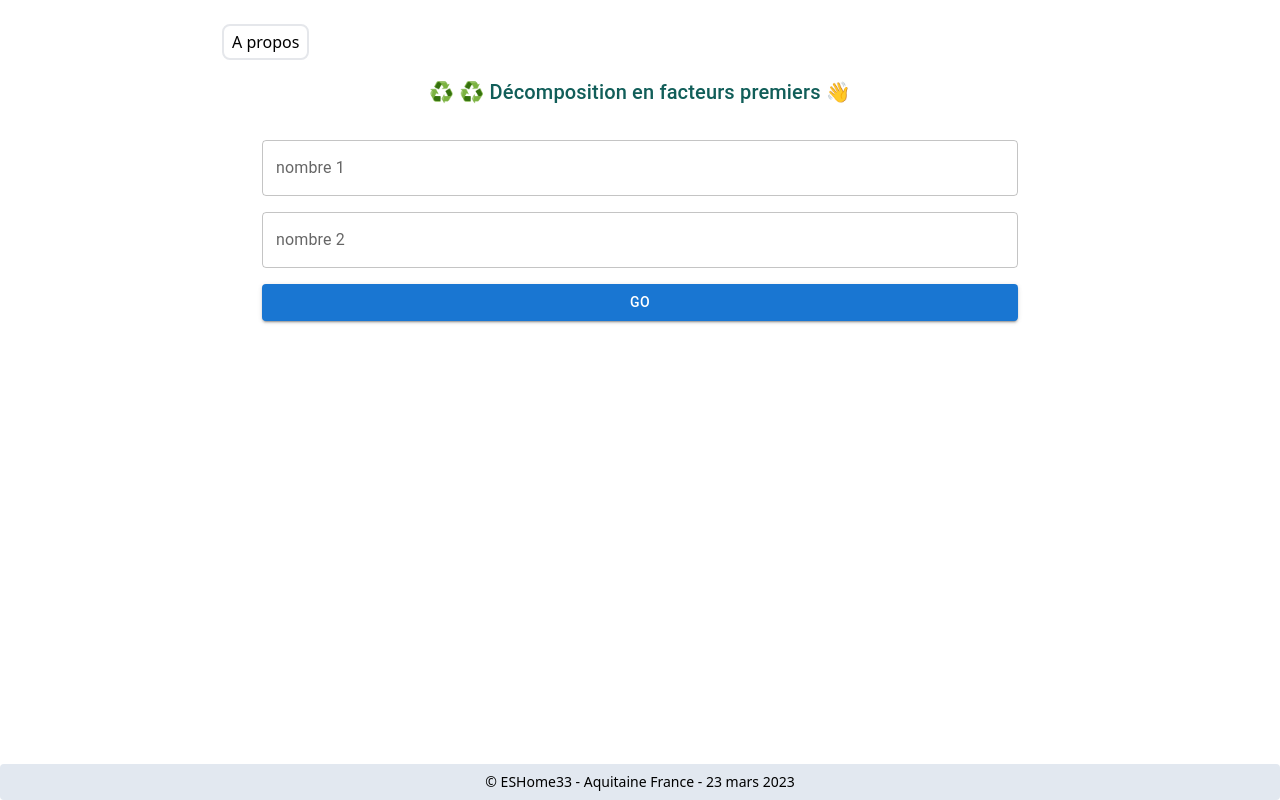
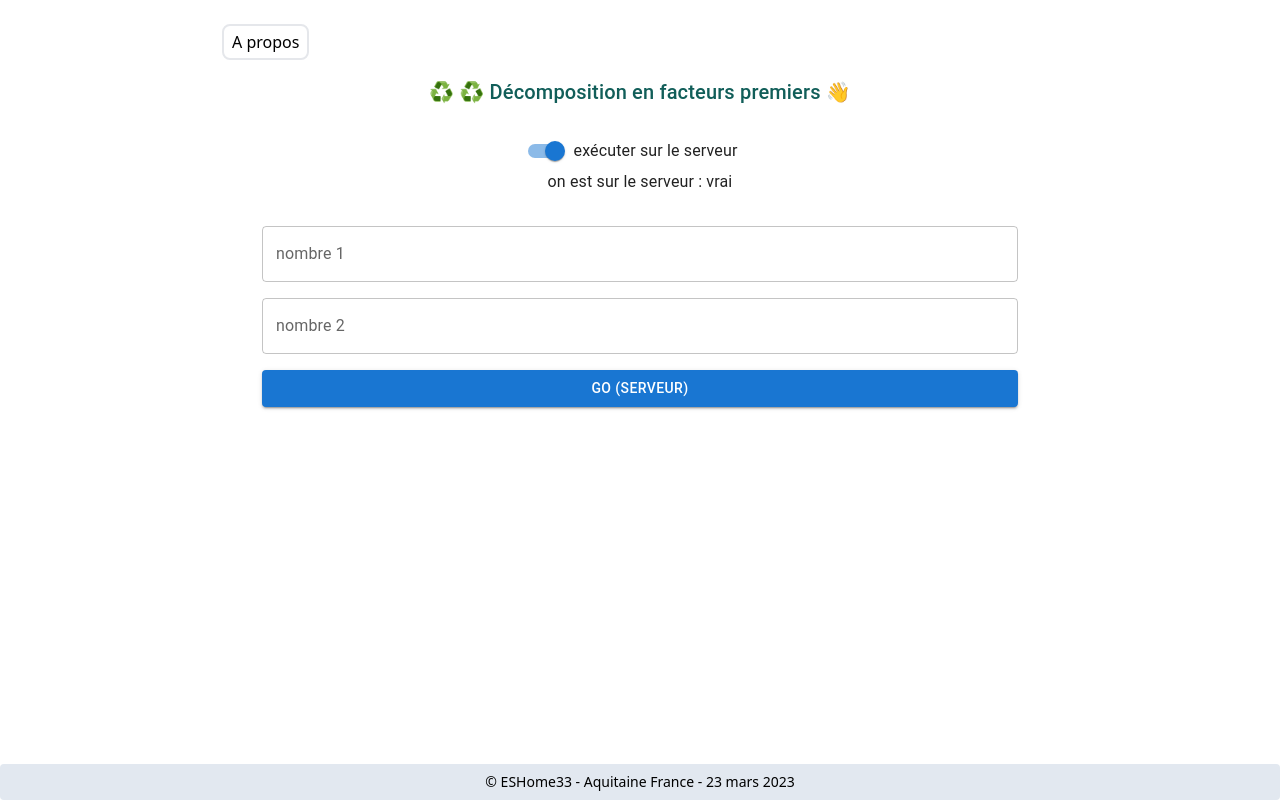
Before and after one commit to esHome33/ppcm, a Next.js app: page / in a window 1280 px wide. Built offline with nearby package versions, Linux system fonts and the light colour scheme.

Commit message:
V3 : choix local ou serveur

```diff
--- a/components/Decomposeur.tsx
+++ b/components/Decomposeur.tsx
@@ -11,16 +11,22 @@ import axios from "axios";
 import { useState } from "react";
 import toast from "react-hot-toast";
 import { Data } from "../pages/api/eratos";
-import { Decomposition } from "../utils/decompose";
+import decompose, { Decomposition, DecParams } from "../utils/decompose";
 import ResuCard from "./ResuCard";
 
-const Decomposeur = () => {
+type Props = {
+	action: boolean;
+};
+
+const Decomposeur = (props: Props) => {
 	const [resVisible, setResVisible] = useState<boolean>(false);
 	const [attenteVisible, setAttenteVisible] = useState<boolean>(false);
 	const [btnDisabled, setbtnDisable] = useState<boolean>(false);
 	const [val_nb1, setVal_nb1] = useState<bigint>(0n);
 	const [val_nb2, setVal_nb2] = useState<bigint>(0n);
-	const [duree_calcul, setDuree_calcul] = useState<string | undefined>(undefined);
+	const [duree_calcul, setDuree_calcul] = useState<string | undefined>(
+		undefined
+	);
 
 	const [dec1, setdec1] = useState<Decomposition>([]);
 	const [dec2, setdec2] = useState<Decomposition>([]);
@@ -29,6 +35,7 @@ const Decomposeur = () => {
 		setResVisible(false);
 		setAttenteVisible(false);
 		setVal_nb1(BigInt(val));
+		setDuree_calcul(undefined);
 		//console.log("NB 1 changé : " + val_nb1 + " !");
 	};
 
@@ -36,6 +43,7 @@ const Decomposeur = () => {
 		setResVisible(false);
 		setAttenteVisible(false);
 		setVal_nb2(BigInt(val));
+		setDuree_calcul(undefined);
 		//console.log("NB 2 changé : " + val_nb2 + " !");
 	};
 
@@ -48,29 +56,63 @@ const Decomposeur = () => {
 			return m_s_arrondi + " s";
 		} else if (millis < 3600000) {
 			const mn = millis / 60000;
-			const ss = (millis - Math.floor(mn)*60000) / 1000
+			const ss = (millis - Math.floor(mn) * 60000) / 1000;
 			return mn.toFixed(0) + " mn " + ss.toFixed(0) + " s";
 		} else {
 			const hh = millis / 3600000;
 			const mn = (millis - Math.floor(hh) * 3600000) / 60000;
-			const ss = (millis - Math.floor(mn) * 60000 - Math.floor(hh) * 3600000) / 1000;
-			return hh.toFixed(0) + " h " + mn.toFixed(0) + " mn " + ss.toFixed(0) + " s";
+			const ss =
+				(millis - Math.floor(mn) * 60000 - Math.floor(hh) * 3600000) / 1000;
+			return (
+				hh.toFixed(0) +
+				" h " +
+				mn.toFixed(0) +
+				" mn " +
+				ss.toFixed(0) +
+				" s"
+			);
 		}
-	}
+	};
 
-	/*const goCalc = () => {
+	const goCalc = () => {
 		let p: DecParams = {
 			nb1: BigInt(val_nb1),
 			nb2: BigInt(val_nb2),
 		};
+		setbtnDisable(true);
 		setAttenteVisible(true);
-		let resu = decompose(p);
-		setResVisible(true);
-		setAttenteVisible(false);
-		setdec1(resu[0]);
-		setdec2(resu[1]);
-		//console.log(resu);
-	};*/
+		setResVisible(false);
+		const DD = new Date();
+		const prom = new Promise<Decomposition[]>((resolve, reject) => {
+			try {
+				let resu = decompose(p);
+				resolve(resu);
+			} catch (error) {
+				reject(error);
+			}
+		});
+		prom
+			.then((res) => {
+				setdec1(res[0]);
+				setdec2(res[1]);
+				const DA = new Date();
+				const ecart = DA.getTime() - DD.getTime();
+				setDuree_calcul(formateMS(ecart));
+				setAttenteVisible(false);
+				setResVisible(true);
+				setbtnDisable(false);
+			})
+			.catch((err) => {
+				setdec1(["Erreur calcul", JSON.stringify(err)]);
+				setdec2(["//"]);
+				const DA = new Date();
+				const ecart = DA.getTime() - DD.getTime();
+				setDuree_calcul(formateMS(ecart));
+				setAttenteVisible(false);
+				setResVisible(true);
+				setbtnDisable(false);
+			});
+	};
 
 	const goCalc2 = () => {
 		setAttenteVisible(true);
@@ -86,7 +128,7 @@ const Decomposeur = () => {
 				const d1 = response.data.dec_n1;
 				const d2 = response.data.dec_n2;
 				const t_arrivee = new Date();
-				const diff =  t_arrivee.getTime() - t_depart.getTime();
+				const diff = t_arrivee.getTime() - t_depart.getTime();
 				setDuree_calcul(formateMS(diff));
 				setAttenteVisible(false);
 				setResVisible(true);
@@ -97,11 +139,11 @@ const Decomposeur = () => {
 			.catch((err) => {
 				if (axios.isAxiosError(err)) {
 					const msg = err.message;
-					if (msg.includes('504')) {
+					if (msg.includes("504")) {
 						setdec1(["Le temps de calcul max est dépassé (10s)"]);
 						setdec2(["Le service est gratuit"]);
 					} else {
-						setdec1([err.name,err.message]);
+						setdec1([err.name, err.message]);
 						setdec2([""]);
 					}
 				} else {
@@ -180,10 +222,14 @@ const Decomposeur = () => {
 							fullWidth
 							disabled={btnDisabled}
 							onClick={() => {
-								goCalc2();
+								if (props.action) {
+									goCalc2();
+								} else {
+									goCalc();
+								}
 							}}
 						>
-							Go
+							{props.action ? "Go (serveur)" : "Go (en local)"}
 						</Button>
 					</ListItem>
 					{attenteVisible ? (
@@ -202,7 +248,7 @@ const Decomposeur = () => {
 								decomp1={dec1}
 								nombre2={val_nb2}
 								decomp2={dec2}
-								duree = {duree_calcul}
+								duree={duree_calcul}
 							/>
 						</ListItem>
 					) : null}
--- a/package.json
+++ b/package.json
@@ -1,6 +1,6 @@
 {
 	"name": "factorize_app",
-	"version": "1.1.0",
+	"version": "1.2.0",
 	"author": "Etienne Schwartz",
 	"description": "Factor your integers as prime products with Euclid's algorithm. Factorisez sous forme de produits de nombre premiers vos nombres entiers avec l'algorithme d'Euclide.",
 	"scripts": {
--- a/pages/index.tsx
+++ b/pages/index.tsx
@@ -1,12 +1,13 @@
-
-import Layout from '../components/Layout'
-import { NextPage } from 'next'
-import { Typography } from '@mui/material'
-import Decomposeur from '../components/Decomposeur'
-import { Toaster } from 'react-hot-toast'
+import Layout from "../components/Layout";
+import { NextPage } from "next";
+import { Box, FormControlLabel, Switch, Typography } from "@mui/material";
+import Decomposeur from "../components/Decomposeur";
+import { Toaster } from "react-hot-toast";
+import { useState } from "react";
 
 const IndexPage: NextPage = () => {
-  return (
+	const [local, setLocal] = useState<boolean>(true);
+	return (
 		<Layout
 			title="Facteurs premiers"
 			home_invisible
@@ -19,11 +20,23 @@ const IndexPage: NextPage = () => {
 				{" "}
 				♻️ ♻️ Décomposition en facteurs premiers 👋
 			</Typography>
-
-			<Decomposeur />
+			<br />
+			<Box textAlign={'center'}>
+				<FormControlLabel
+					control={<Switch defaultChecked />}
+					label="exécuter sur le serveur"
+					onChange={() => {
+						setLocal(!local);
+					}}
+				/>
+				<Typography>
+					on est sur le serveur : {local?'vrai':'faux'}
+				</Typography>
+			</Box>
+			<Decomposeur action={local} />
 			<div className="mb-14" />
 		</Layout>
-  );
-}
+	);
+};
 
-export default IndexPage
+export default IndexPage;
```
